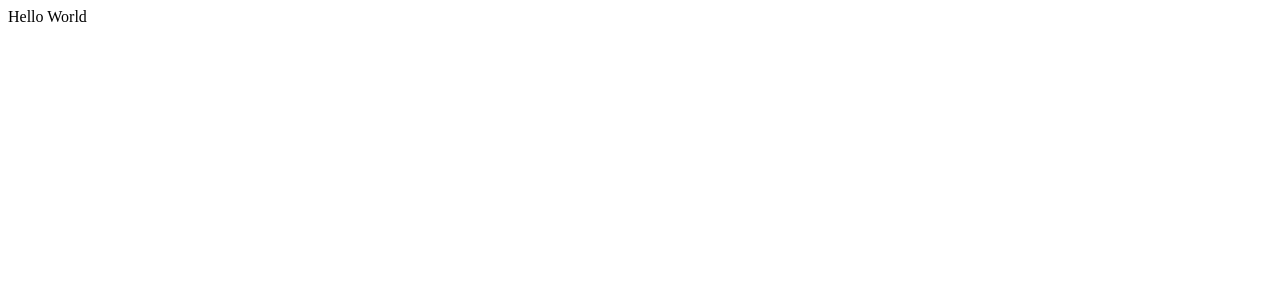
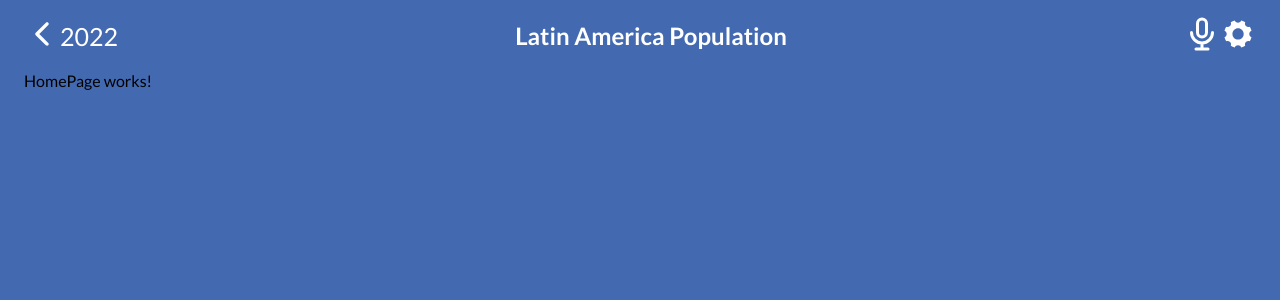
Before and after one commit to rbanos-mv/latin-america-population, a React (Create React App) app: page / in a window 1280 px wide. Shown: the top 300 px of the page. Built offline with nearby package versions, Linux system fonts and the light colour scheme.

Commit message:
Create basic App structure and styling

```diff
--- a/src/App.css
+++ b/src/App.css
@@ -1,5 +1,41 @@
+@import url('https://fonts.googleapis.com/css2?family=Lato:wght@400;700&family=Montserrat:wght@400;500;700&display=swap');
+
 * {
   box-sizing: border-box;
   margin: 0;
   padding: 0;
 }
+
+a {
+  color: white;
+}
+
+body {
+  background-color: #436ab1;
+  font-family: 'Lato', sans-serif;
+  padding: 0 24px;
+}
+
+nav {
+  display: flex;
+  flex-direction: row;
+  align-items: center;
+  color: white;
+  justify-content: space-between;
+  padding: 16px 0;
+}
+
+.icon {
+  height: 36px;
+  width: 36px;
+}
+
+.row {
+  display: flex;
+  flex-direction: row;
+  align-items: center;
+}
+
+.year {
+  font-size: 25px;
+}
--- a/src/App.js
+++ b/src/App.js
@@ -1,5 +1,21 @@
+import { HashRouter as Router, Route, Routes } from 'react-router-dom';
+import './App.css';
+import Header from './components/Header';
+import CountryPage from './pages/CountryPage';
+import HomePage from './pages/HomePage';
+
 function App() {
-  return <div className="App">Hello World</div>;
+  return (
+    <Router>
+      <div className="App">
+        <Header />
+        <Routes>
+          <Route path="/" element={<HomePage />} />
+          <Route path="/country/:idCountry" element={<CountryPage />} />
+        </Routes>
+      </div>
+    </Router>
+  );
 }
 
 export default App;
```
